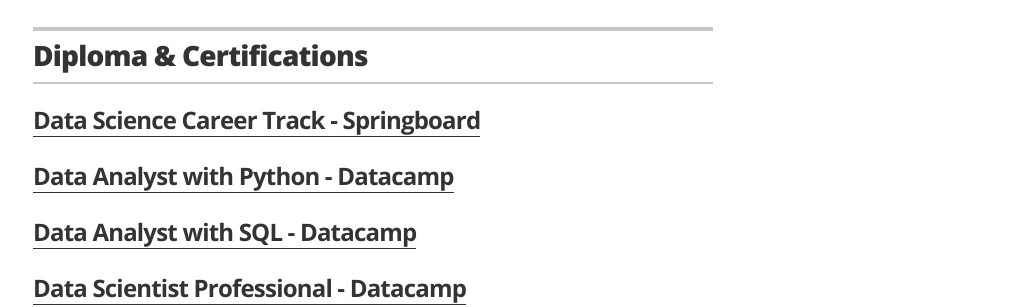
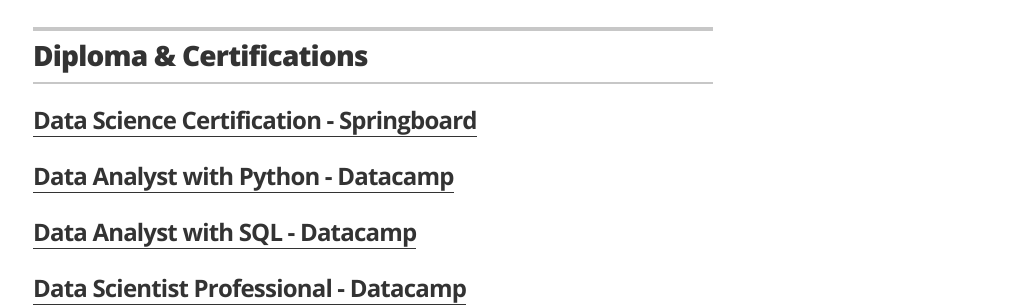
Before and after one commit to ttariqaziz/ttariqaziz.github.io, a Jekyll site: the page built from index.html, in a window 1280 px wide and 900 px high, scrolled down 5453 px. Shown: the part 343-650 px from the top of the window, without its empty margins (267-1280 px from the left). Built offline with Jekyll 4.4.1, drawn with Linux system fonts in a browser that asks for light colours.

Commit message:
Update associations.yml

```diff
--- a/_data/associations.yml
+++ b/_data/associations.yml
@@ -1,7 +1,7 @@
 # Certifications
 # comment out the urls if you do not wish to display them
 
-- organization: Data Science Career Track - Springboard
+- organization: Data Science Certification - Springboard
   url: https://www.credential.net/d6380eb4-f8ee-4a98-aa88-e626bdd4d11a
 
 - organization: Data Analyst with Python - Datacamp
```
